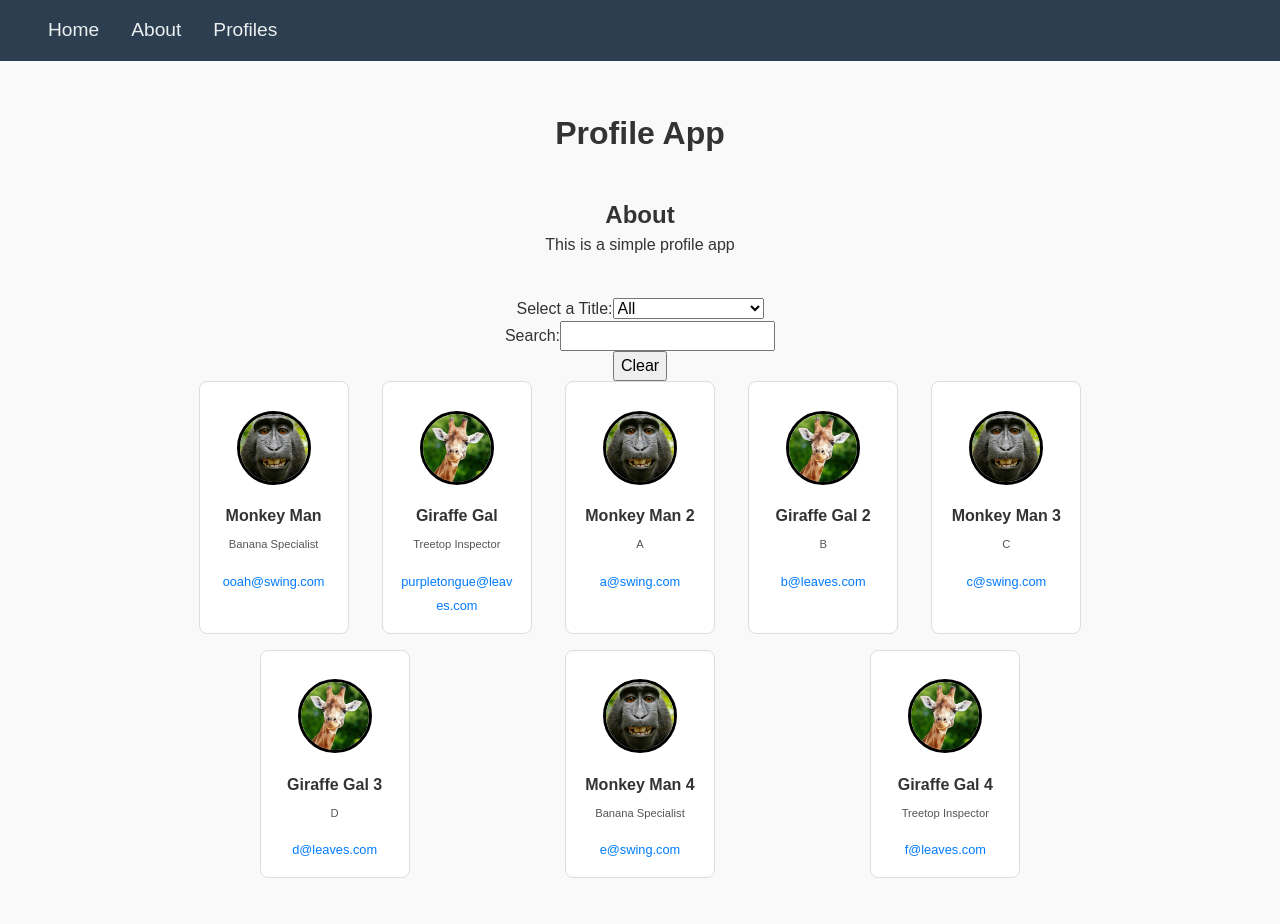
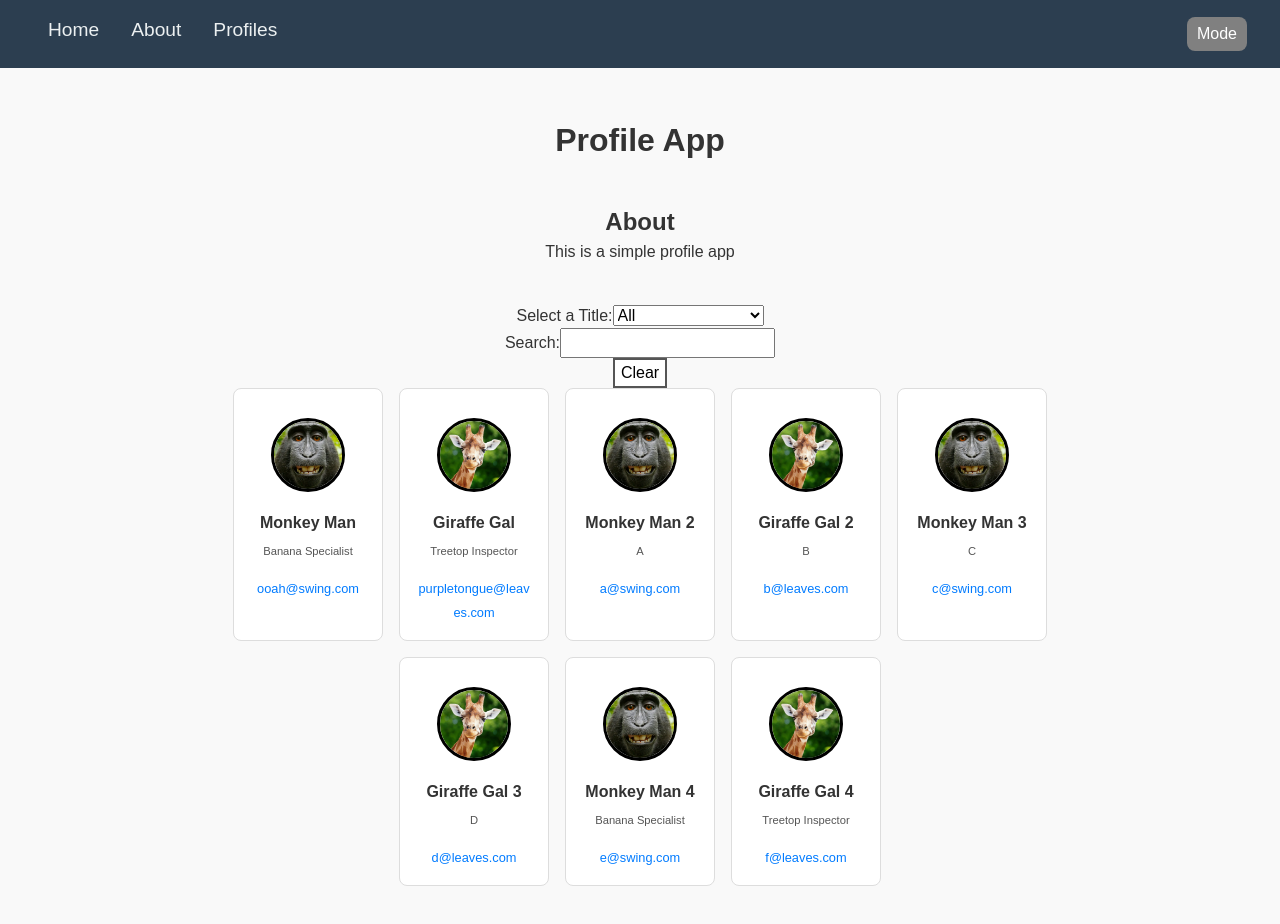
Before and after one commit to cjcallaghan/react-profile-app, a React app: page / in a window 1280 px wide. Shown: the top 924 px of the page. Built offline with nearby package versions, Linux system fonts and the light colour scheme; the HTML template or start-up script is replaced by a standard one.

Commit message:
lab 6 complete

```diff
--- a/src/App.jsx
+++ b/src/App.jsx
@@ -61,12 +61,27 @@ function App() {
 		}
 	]
 
+	//animation stuff
+	const [animation, setAnimation] = useState(false);
+
+	const handleAnimation = () => {
+		setAnimation(false);
+	}
+
+	//dark mode stuff
+	const [mode, setMode] = useState(false);
+
+	const handleMode = () => {
+		setMode(!mode);
+	}
+
 	// const titles = [...new Set]
 
 	const [title, setTitle] = useState("");
 	//update title on dropdown change
 	const handleTitleChange = (e) => {
 		setTitle(e.target.value);
+		setAnimation(true);
 	};
 
 
@@ -75,25 +90,37 @@ function App() {
 	const handleSearchChange = (e) => {
 		e.preventDefault();
 		setSearchInput(e.target.value);
+		setAnimation(true);
 	};
 
 	const handleClear = () => {
 		setTitle("");
 		setSearchInput("");
+		setAnimation(true);
 	}
 
 	//filter
 	const filterProfiles = profiles.filter((profile) =>
 		(title === "" || profile.title === title) && profile.name.toLocaleLowerCase().includes(searchInput.toLocaleLowerCase())
 	)
-	//
+
+	const buttonStyle = {
+		backgroundColor: "white",
+  		color: "black",
+  		border: "2px solid #555555",
+
+		"&:hover": {
+			backgroundColor: "#555555",
+  			color: "white"
+		}
+	}
 
 	return (
 		<>
 			<header>
-				<Navbar />
+				<Navbar mode={mode} updateMode={handleMode}/>
 			</header>
-			<main>
+			<main className={mode ? "darkMode" : ""}>
 				<Wrapper>
 					<h1>Profile App</h1>
 				</Wrapper>
@@ -121,10 +148,11 @@ function App() {
 							<label htmlFor="search-input">Search:</label>
 							<input className="search-input" type="text" onChange={handleSearchChange} value={searchInput}></input>
 						</div>
-						<button onClick={handleClear}>Clear</button>
+						<button style={buttonStyle} onClick={handleClear}>Clear</button>
 					</div>
 					<div className='profile-cards'>
-						{filterProfiles.map(profile => <Card key={profile.email} {...profile} />)}
+						{filterProfiles.map(profile => <Card key={profile.email} {...profile} animation={animation}
+							updateAnimation={handleAnimation}/>)}
 					</div>
 				</Wrapper>
 			</main>
--- a/src/components/Card.jsx
+++ b/src/components/Card.jsx
@@ -1,14 +1,17 @@
-import "../styles/card.css";
+import style from "../styles/card.module.css";
 import PropTypes from "prop-types";
 
-const Card = ({img, name, title, email}) => {
+const Card = ({img, name, title, email, animation, updateAnimation}) => {
 
     return (
-        <div className="profile-card">
-            <div className="profile-card__img">
+        <div className={`${style["profile-card"]} ${animation ? style["is-entering"] : ""}`}
+        onAnimationEnd={updateAnimation}
+        >
+
+            <div className={style["profile-card__img"]}>
                 <img src={img} alt={name}/>
             </div>
-            <div className='profile-card__content'>
+            <div className={style["profile-card__content"]}>
                 <p>{name}</p>
                 <p>{title}</p>
                 <p><a href={`mailto${email}`}>{email}</a></p>
--- a/src/components/Navbar.jsx
+++ b/src/components/Navbar.jsx
@@ -1,8 +1,10 @@
-import "../styles/navbar.css";
+import style from "../styles/navbar.module.css";
 
-const Navbar = () => {
+const Navbar = ({updateMode}) => {
+
+
     return (
-        <nav className="navbar">
+        <nav className={style.navbar}>
             <ul>
                 <li>
                     <a href="#">Home</a>
@@ -14,6 +16,7 @@ const Navbar = () => {
                     <a href="#">Profiles</a>
                 </li>
             </ul>
+            <button className={style.mode} onClick={(updateMode)}>Mode</button>
         </nav>
     );
 }
--- a/src/styles/App.css
+++ b/src/styles/App.css
@@ -8,6 +8,10 @@ body {
     box-sizing: border-box;
     background-color: #f9f9f9; /* Light background for contrast */
     color: #333; /* Dark text for readability */
+    &.darkMode {
+        background-color: #333; /* Light background for contrast */
+        color: #f9f9f9; /* Dark text for readability */
+    }
 }
 
 /* Main Section */
@@ -15,6 +19,10 @@ main {
     padding: 2rem 1rem; /* Add spacing around content */
     max-width: 1200px; /* Constrain content to a max width */
     margin: 0 auto; /* Center content */
+    &.darkMode {
+        background-color: #333; /* Light background for contrast */
+        color: #f9f9f9; /* Dark text for readability */
+    }
 }
 
 /* Section Styles */
--- a/src/styles/card.css
+++ b/src/styles/card.module.css
@@ -1,4 +1,14 @@
 /* I got the base of this code using AI and then edited it to my liking */
+@keyframes cardEnter {
+    0% {
+        opacity: 0;
+        transform: scale(0.9);
+    }
+    100% {
+        opacity: 1;
+        transform: scale(1);
+    }
+}
 
 .profile-card {
     max-width: 150px;
@@ -6,6 +16,12 @@
     border-radius: 8px; /* Rounded corners */
     font-family: Arial, sans-serif;
     background-color: #fff; /* White background */
+    color: #333; /* Dark text for readability */
+    &.is-entering {
+        opacity: 0;
+        transform: scale(0.9);
+        animation: cardEnter 0.5s forwards;
+    }
 }
 
 /* Profile Image */
--- a/src/styles/navbar.css
+++ b/src/styles/navbar.module.css
@@ -3,6 +3,8 @@
 .navbar {
     background-color: #2c3e50; /* Dark blue background */
     padding: 1rem 2rem; /* Add some padding for spacing */
+    display: flex;
+    justify-content: space-between;
 }
 
 .navbar ul {
@@ -32,3 +34,17 @@
 .navbar a:active {
     color: #16a085; /* Slightly darker teal for active state */
 }
+
+.navbar button {
+    background-color: gray; /* Green */
+    border: none;
+    color: white;
+    padding: 5px 10px 5px 10px;
+    text-align: center;
+    text-decoration: none;
+    display: inline-block;
+    font-size: 16px;
+    margin: 1px 1px;
+    cursor: pointer;
+    border-radius: 8px;
+}
```
